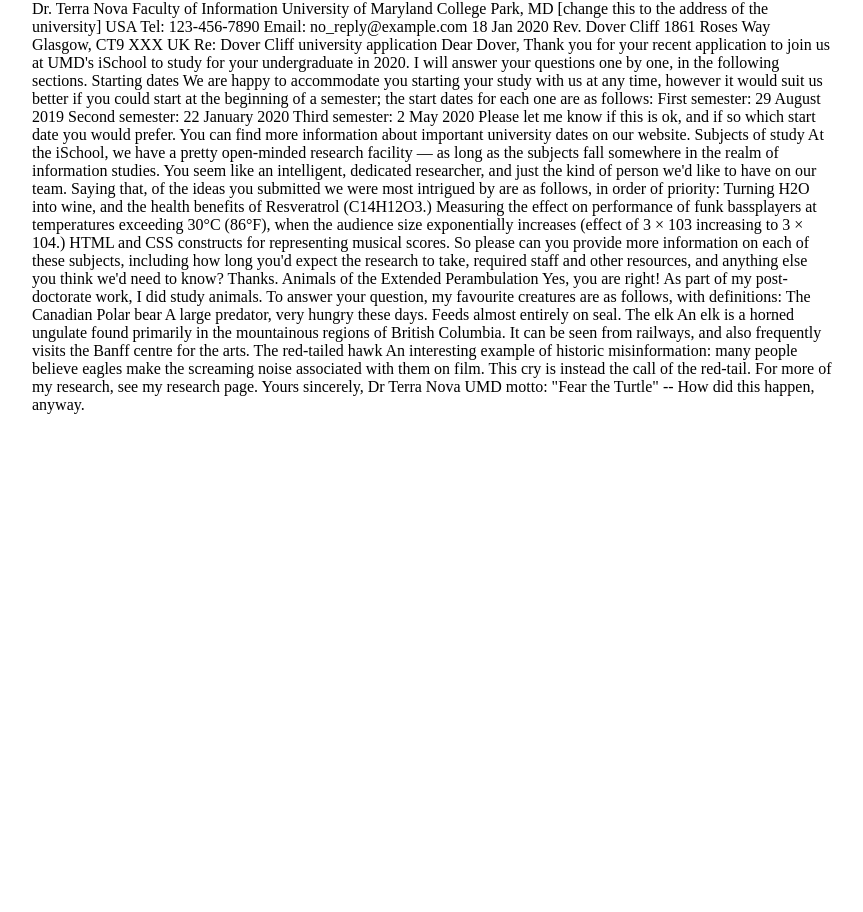
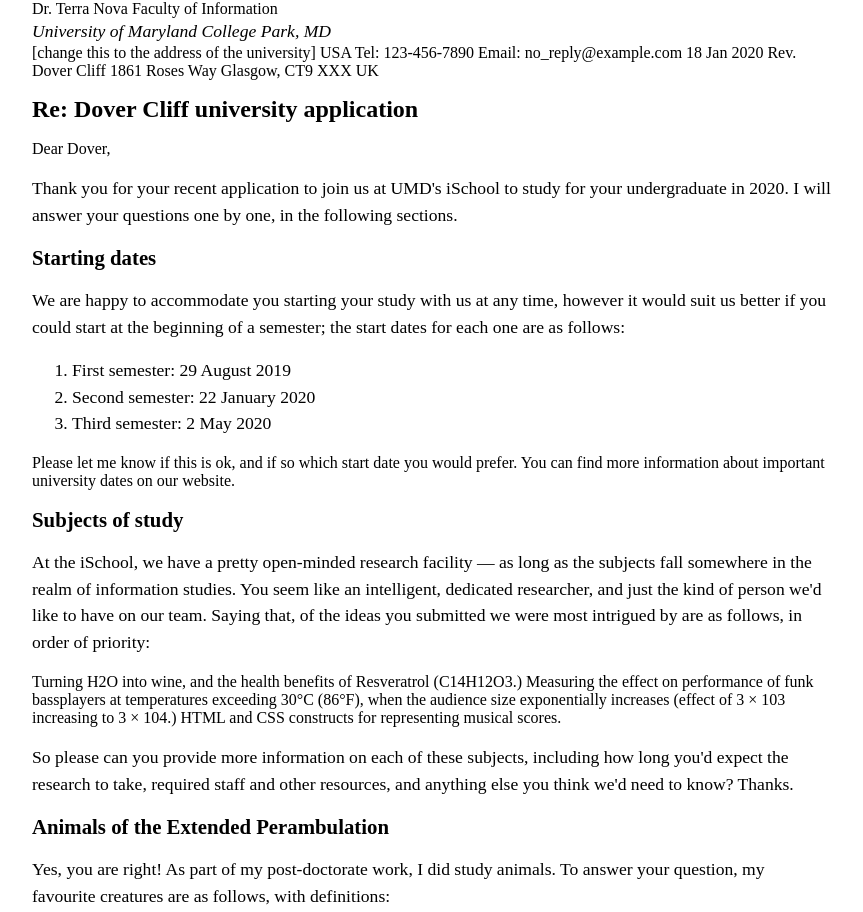
Before and after one commit to FaybenM/FaybenM.github.io, a plain HTML site: page lab_2/index.html in a window 1280 px wide. Shown: the top 912 px of the page, without its empty margins (208-1071 px from the left). Before the commit the page ends 800 px from the top, so only its background shows below. Drawn offline with Linux system fonts and the light colour scheme; files that its build step writes are made by us from their sources.

Commit message:
2nd draft

```diff
--- a/lab_2/index.html
+++ b/lab_2/index.html
@@ -18,8 +18,8 @@
 
 Dr. Terra Nova
 Faculty of Information
-University of Maryland
-College Park, MD
+<address>University of Maryland
+College Park, MD</address>
 [change this to the address of the university]
 USA
 Tel: 123-456-7890
@@ -33,39 +33,49 @@
 UK
 
 
-Re: Dover Cliff university application
+<h1>Re: Dover Cliff university application</h1>
 
 Dear Dover,
 
+<p>
 Thank you for your recent application to join us at UMD's iSchool to study for your undergraduate in 2020. I will answer your questions one by one, in the following sections.
+</p>
 
-Starting dates
+<h2>Starting dates</h2>
 
+<p>
 We are happy to accommodate you starting your study with us at any time, however it would suit us better if you could start at the beginning of a semester; the start dates for each one are as follows:
+<ol>
 
-First semester: 29 August 2019
-Second semester: 22 January 2020
-Third semester: 2 May 2020
+<li>First semester: 29 August 2019</li>
+<li>Second semester: 22 January 2020</li>
+<li>Third semester: 2 May 2020</li>
+
+</ol>
 
 Please let me know if this is ok, and if so which start date you would prefer.
 
 You can find more information about important university dates on our website.
+</p>
 
+<h2>Subjects of study</h2>
 
-Subjects of study
-
+<p>
 At the iSchool, we have a pretty open-minded research facility — as long as the subjects fall somewhere in the realm of information studies. You seem like an intelligent, dedicated researcher, and just the kind of person we'd like to have on our team. Saying that, of the ideas you submitted we were most intrigued by are as follows, in order of priority:
+</p>
 
 Turning H2O into wine, and the health benefits of Resveratrol (C14H12O3.)
 Measuring the effect on performance of funk bassplayers at temperatures exceeding 30°C (86°F), when the audience size exponentially increases (effect of 3 × 103 increasing to 3 × 104.)
 HTML and CSS constructs for representing musical scores.
 
+<p>
 So please can you provide more information on each of these subjects, including how long you'd expect the research to take, required staff and other resources, and anything else you think we'd need to know? Thanks.
+</p>
 
+<h2>Animals of the Extended Perambulation</h2>
 
-Animals of the Extended Perambulation
-
-Yes, you are right! As part of my post-doctorate work, I did study animals. To answer your question, my favourite creatures are as follows, with definitions:
+<p>Yes, you are right! As part of my post-doctorate work, I did study animals. To answer your question, my favourite creatures are as follows, with definitions:
+</p>
 
 The Canadian Polar bear
 A large predator, very hungry these days. Feeds almost entirely on seal.
```
Also changed, not shown: 1 other file.
